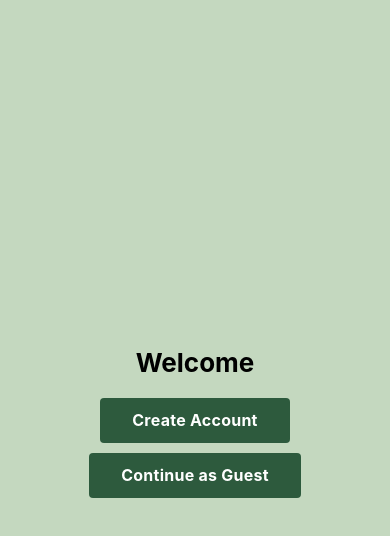
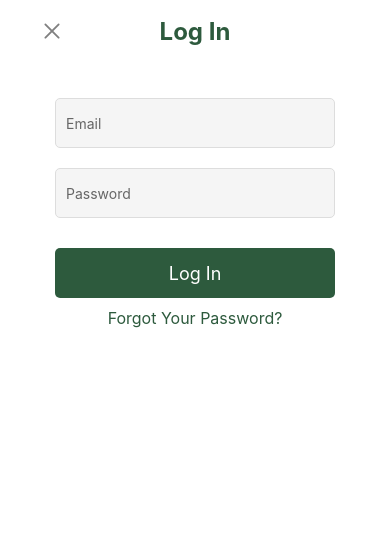
Before and after one commit to WasteWise-Team/WasteWise, a React Native app: screen /LoginScreen in a window 390 px wide. Shown: the top 536 px of the page. Built offline with nearby package versions, Linux system fonts and the light colour scheme.

Commit message:
created login page

```diff
--- a/src/components/appNavigator.js
+++ b/src/components/appNavigator.js
@@ -16,6 +16,7 @@ import UploadScreen from '../screens/UploadScreen';
 import CreateAccount from '../screens/CreateAccount';
 import StartingScreen from '../screens/StartingScreen';
 import BinMapScreen from '../screens/BinMapScreen';
+import LoginScreen from '../screens/LoginScreen';
 
 // Screen names
 const homeName = 'Home';
@@ -53,6 +54,8 @@ const MainStack = () => (
   <Stack.Navigator screenOptions={{ headerShown: false, gestureEnabled: false }}>
     <Stack.Screen name="Starting" component={StartingScreen} />
     <Stack.Screen name="CreateAccount" component={CreateAccount} />
+    <Stack.Screen name="LoginScreen" component={LoginScreen} />
+
     <Stack.Screen name="AppTabs" component={AppTabs} />
     <Stack.Screen name="BinMap" component={BinMapScreen}/>
   </Stack.Navigator>
--- /dev/null
+++ b/src/screens/LoginScreen.js
@@ -0,0 +1,104 @@
+import React from 'react';
+import { View, Text, TextInput, TouchableOpacity, StyleSheet, Dimensions, TouchableWithoutFeedback, Keyboard, SafeAreaView, ScrollView } from 'react-native';
+import { AntDesign } from '@expo/vector-icons';
+
+const { width, height } = Dimensions.get('window');
+
+const LoginScreen = ({ navigation }) => {
+  return (
+    <SafeAreaView style={styles.safeArea}>
+      <ScrollView contentContainerStyle={styles.scrollViewContainer}>
+        <TouchableWithoutFeedback onPress={Keyboard.dismiss}>
+          <View style={styles.container}>
+            <View style={styles.headerContainer}>
+              <TouchableOpacity onPress={() => navigation.goBack()} style={styles.iconContainer}>
+                <AntDesign name="close" size={24} color="gray" />
+              </TouchableOpacity>
+              <Text style={styles.headerText}>Log In</Text>
+            </View>
+
+            <View style={styles.formContainer}>
+              <TextInput style={styles.input} placeholder="Email" placeholderTextColor="#666" keyboardType="email-address" />
+              <TextInput style={styles.input} placeholder="Password" placeholderTextColor="#666" secureTextEntry />
+
+              <TouchableOpacity style={styles.signUpButton}>
+                <Text style={styles.signUpButtonText}>Log In</Text>
+              </TouchableOpacity>
+
+              <TouchableOpacity style={styles.forgotPasswordButton}>
+                <Text style={styles.forgotPasswordButtonText}>Forgot Your Password?</Text>
+              </TouchableOpacity>
+            </View>
+          </View>
+        </TouchableWithoutFeedback>
+      </ScrollView>
+    </SafeAreaView>
+  );
+};
+
+const styles = StyleSheet.create({
+  container: {
+    flex: 1,
+    backgroundColor: '#fff',
+    paddingHorizontal: 20,
+  },
+  headerContainer: {
+    flexDirection: 'row',
+    alignItems: 'center',
+    justifyContent: 'center',
+    marginTop: height * 0.02, // Adjusted to 2% of screen height
+    position: 'relative', // Ensure relative positioning for absolute children
+  },
+  iconContainer: {
+    position: 'absolute',
+    left: 20,
+  },
+  headerText: {
+    fontSize: 24,
+    fontWeight: 'bold',
+    color: '#2D5A3D',
+  },
+  formContainer: {
+    alignItems: 'center',
+    marginTop: height * 0.05, // Further reduced from 10% to 5% of screen height
+  },
+  input: {
+    width: '80%', // Adjust width as needed
+    height: 50,
+    borderColor: '#ddd',
+    borderWidth: 1,
+    borderRadius: 5,
+    paddingHorizontal: 10,
+    marginVertical: 10,
+    backgroundColor: '#f5f5f5',
+  },
+  signUpButton: {
+    width: '80%', // Adjust width as needed
+    height: 50,
+    borderRadius: 5,
+    justifyContent: 'center',
+    alignItems: 'center',
+    backgroundColor: '#2D5A3D',
+    marginTop: 20,
+  },
+  signUpButtonText: {
+    color: '#fff',
+    fontSize: 18,
+  },
+  forgotPasswordButton: {
+    marginTop: 10,
+  },
+  forgotPasswordButtonText: {
+    color: '#2D5A3D',
+    fontSize: 16,
+  },
+  safeArea: {
+    flex: 1,
+    backgroundColor: '#fff',
+  },
+  scrollViewContainer: {
+    flexGrow: 1,
+  },
+});
+
+export default LoginScreen;
--- a/src/screens/StartingScreen.js
+++ b/src/screens/StartingScreen.js
@@ -11,6 +11,12 @@ const StartingScreen = ({ navigation }) => {
                     onPress={() => navigation.navigate('CreateAccount')}
                 >
                     <Text style={styles.buttonText}>Create Account</Text>
+                </Pressable>
+                <Pressable
+                    style={[styles.button, styles.firstButton]}
+                    onPress={() => navigation.navigate('LoginScreen')}
+                >
+                    <Text style={styles.buttonText}>Log In</Text>
                 </Pressable>
                 <Pressable style={styles.button} onPress={() => navigation.navigate('AppTabs')}>
                     <Text style={styles.buttonText}>Continue as Guest</Text>
```
